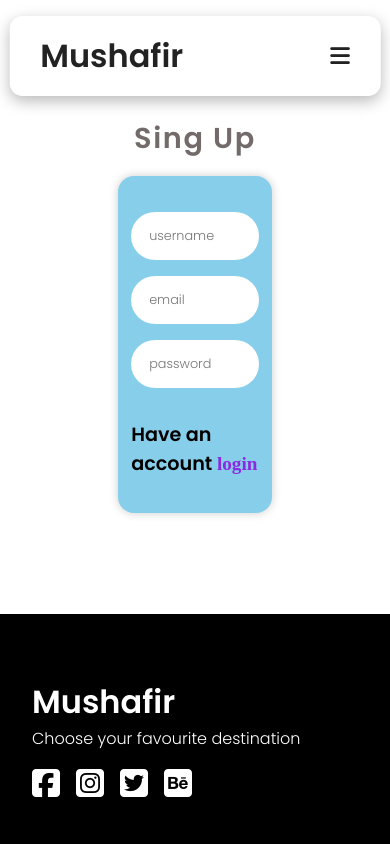
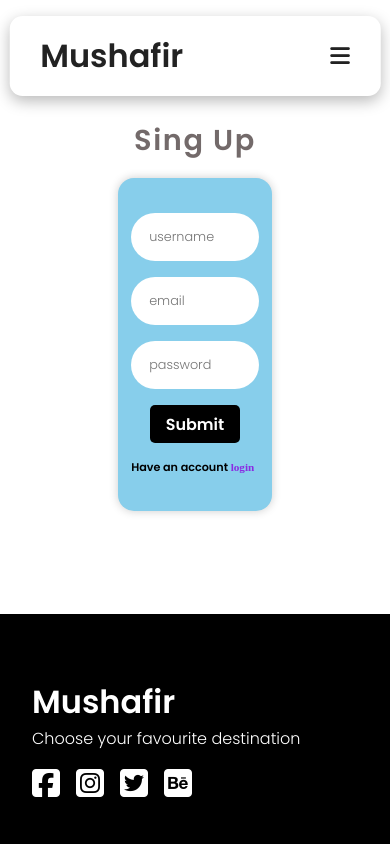
Before and after one commit to Sahil-4U/travel-website, a React (Create React App) app: page /singup in a window 390 px wide. Shown: the top 844 px of the page. Built offline with nearby package versions, Linux system fonts and the light colour scheme.

Commit message:
some minor updates

```diff
--- a/src/components/routes/Singup.js
+++ b/src/components/routes/Singup.js
@@ -26,6 +26,9 @@ function Singup() {
                         <button type='button'  >
                             Submit
                         </button>
+                        <div className='btn'>
+                            Submit
+                        </div>
                     </div>
 
                     <div className='singup-login'>
--- a/src/components/routes/singupStyles.css
+++ b/src/components/routes/singupStyles.css
@@ -6,6 +6,9 @@
   justify-content: center;
   align-items: center;
   flex-direction: column;
+}
+.btn{
+    display: none;
 }
 .singup-heading-main {
   margin: 2rem 0;
@@ -59,6 +62,14 @@
     font-size: 1.8rem;
     margin: 1rem 0;
   }
+  .btn{
+    display: block;
+    font-weight: 700;
+    background: #000;
+    color: white;
+    padding: .4rem 1rem;
+    border-radius: 5px;
+  }
   .singup-container form {
     width: 80%;
     padding: 2.2rem .8rem;
@@ -69,7 +80,7 @@
   font-size: .8rem;
 }
 .singup-login {
-  font-size: 1.2rem;
+  font-size: .7rem;
   font-weight: 700;
 }
 }
```
